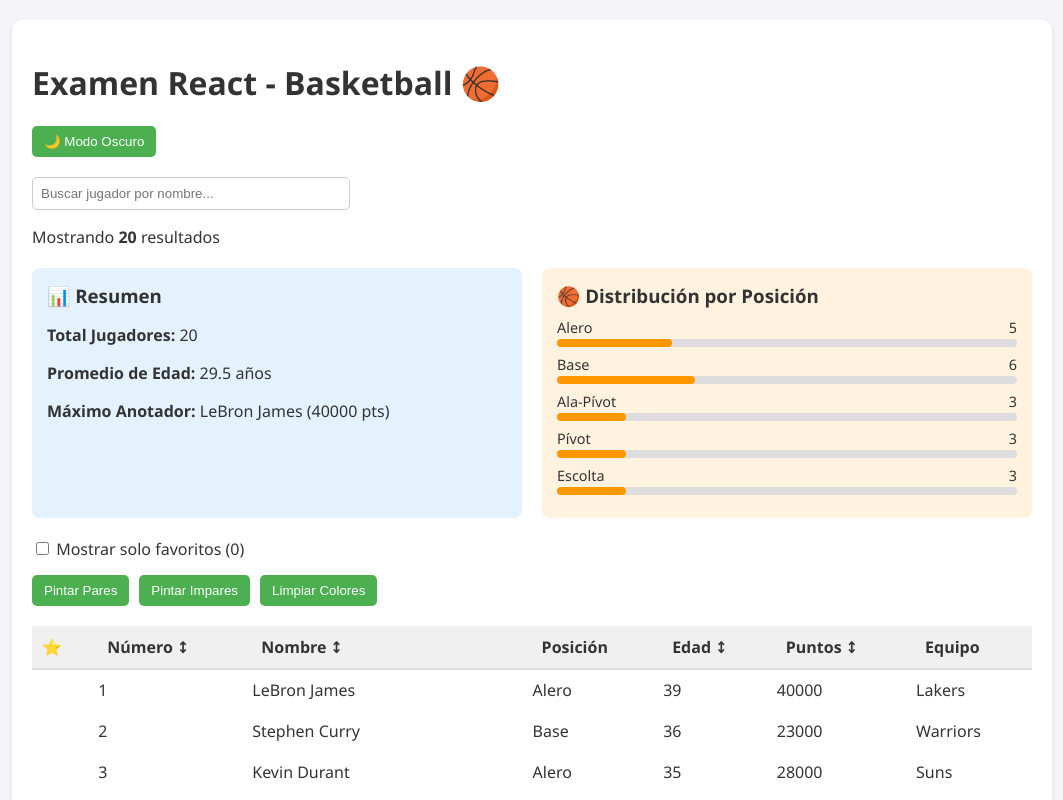
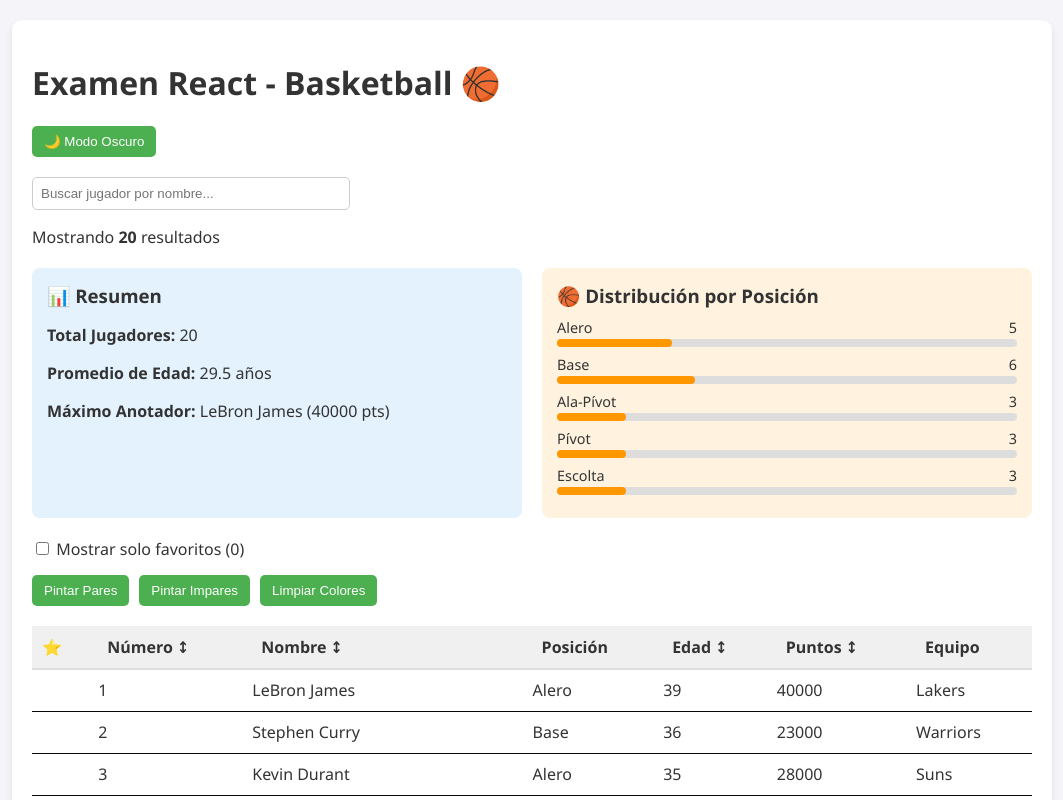
Before and after one commit to JuanDiego838/ExamenReact-Basketball, a React (Vite) app: page / in a window 1280 px wide. Shown: the top 800 px of the page, without its empty margins (108-1171 px from the left). Built offline with nearby package versions, Linux system fonts and the light colour scheme; the HTML template or start-up script is replaced by a standard one.

Commit message:
agregue bordes en color negro a las filas de las tablas de los jugadores

```diff
--- a/src/index.css
+++ b/src/index.css
@@ -56,3 +56,6 @@ button:disabled {
   background-color: #cccccc;
   cursor: not-allowed;
 }
+.player-table th, .player-table td {
+  border-bottom: 1px solid #080707;
+}
```
